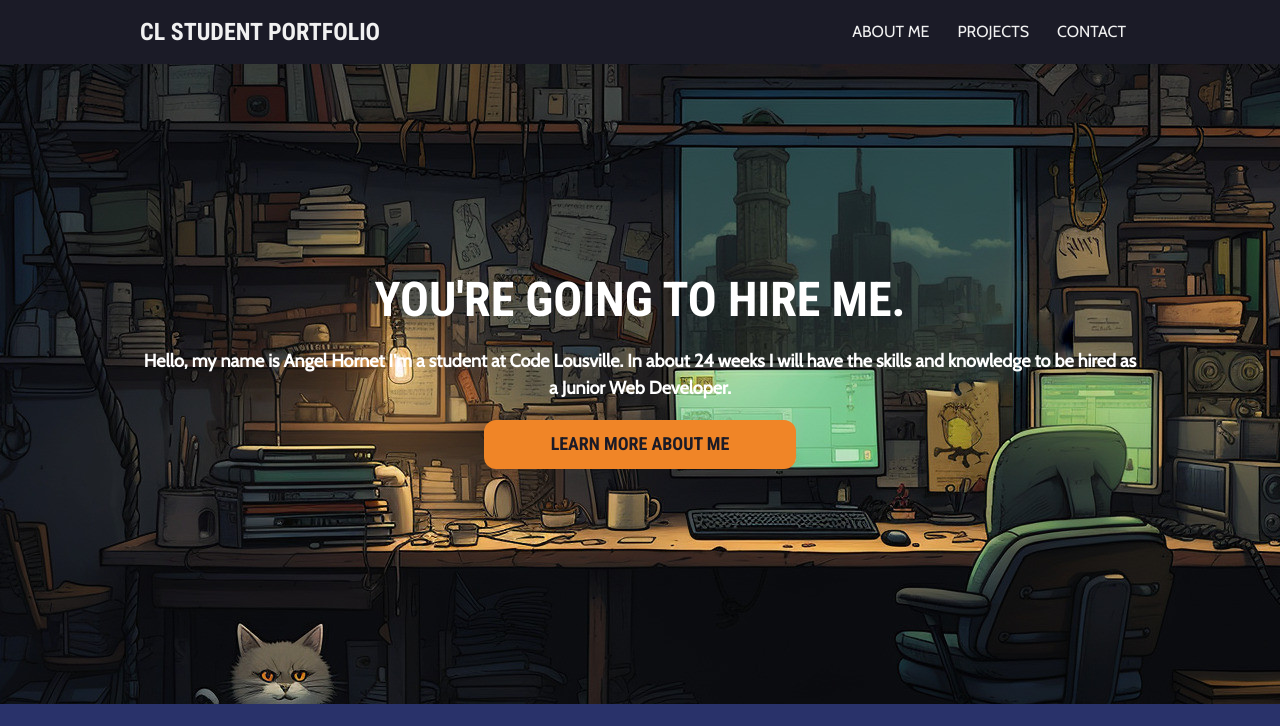
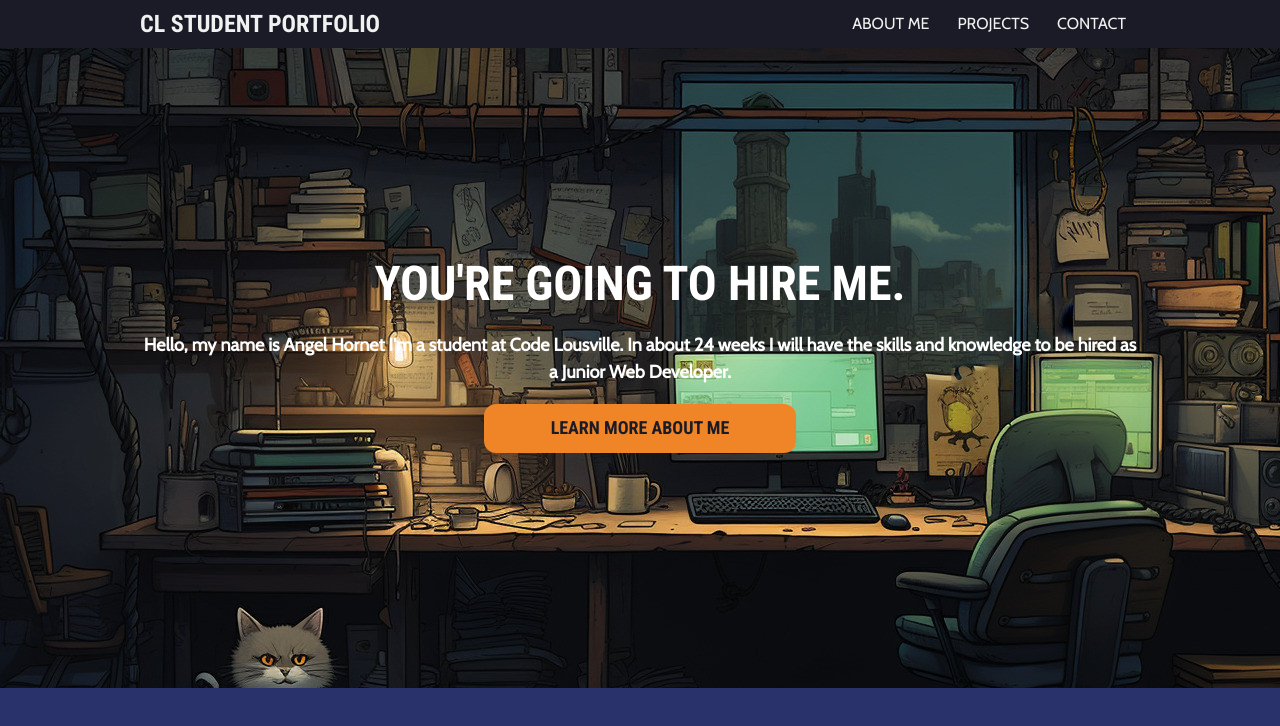
Before and after one commit to cjmet/CodeKy_WDS24_KC01, a plain HTML site: page index.html in a window 1280 px wide. Shown: the top 726 px of the page. Drawn offline with nearby package versions, Linux system fonts and the light colour scheme.

Commit message:
Stickied the Header

```diff
--- a/css/style.css
+++ b/css/style.css
@@ -173,11 +173,13 @@ body {
 ========================================================================== */
 
 .header-container {
+  position: sticky;
+  top: 0;
   background: #1b1b27;
   display: flex;
   justify-content: center;
   align-items: center;
-  padding: 8px 0;
+  padding: 0;
 }
 
 .header-content {
```
